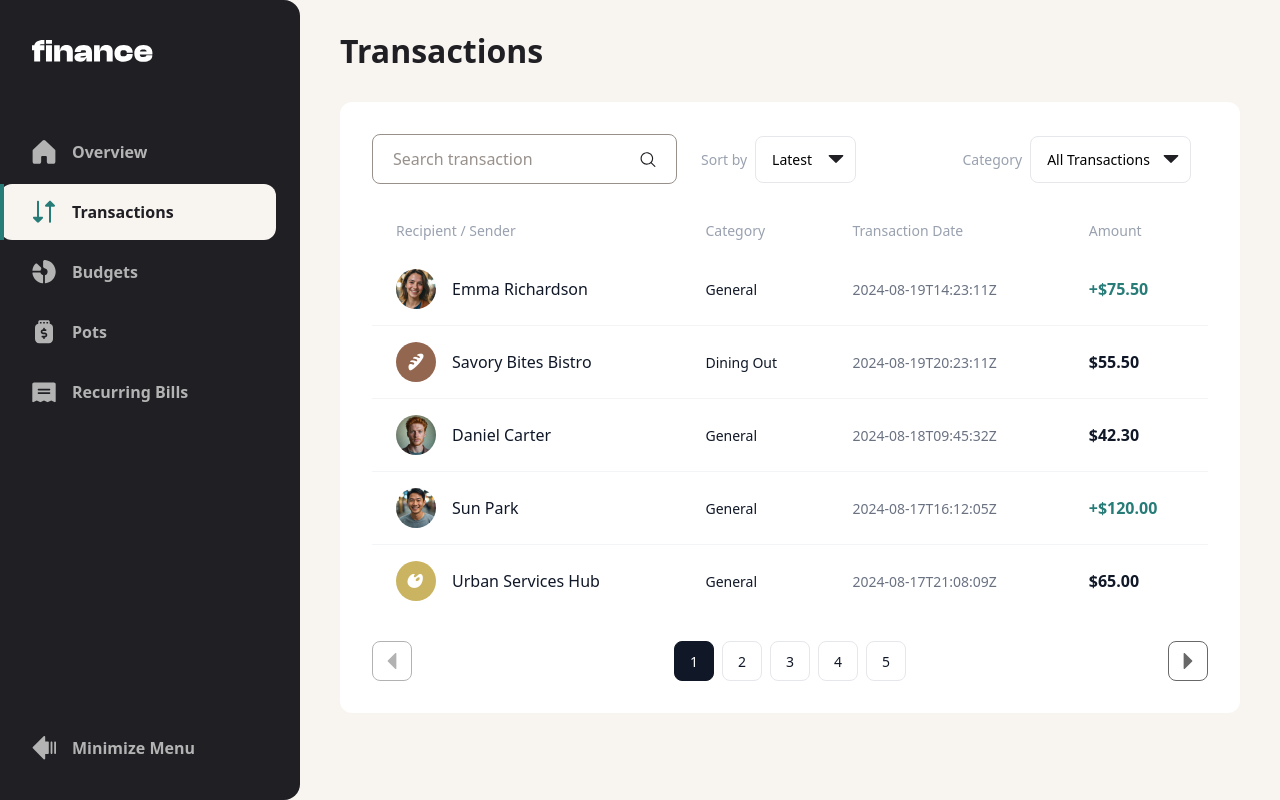
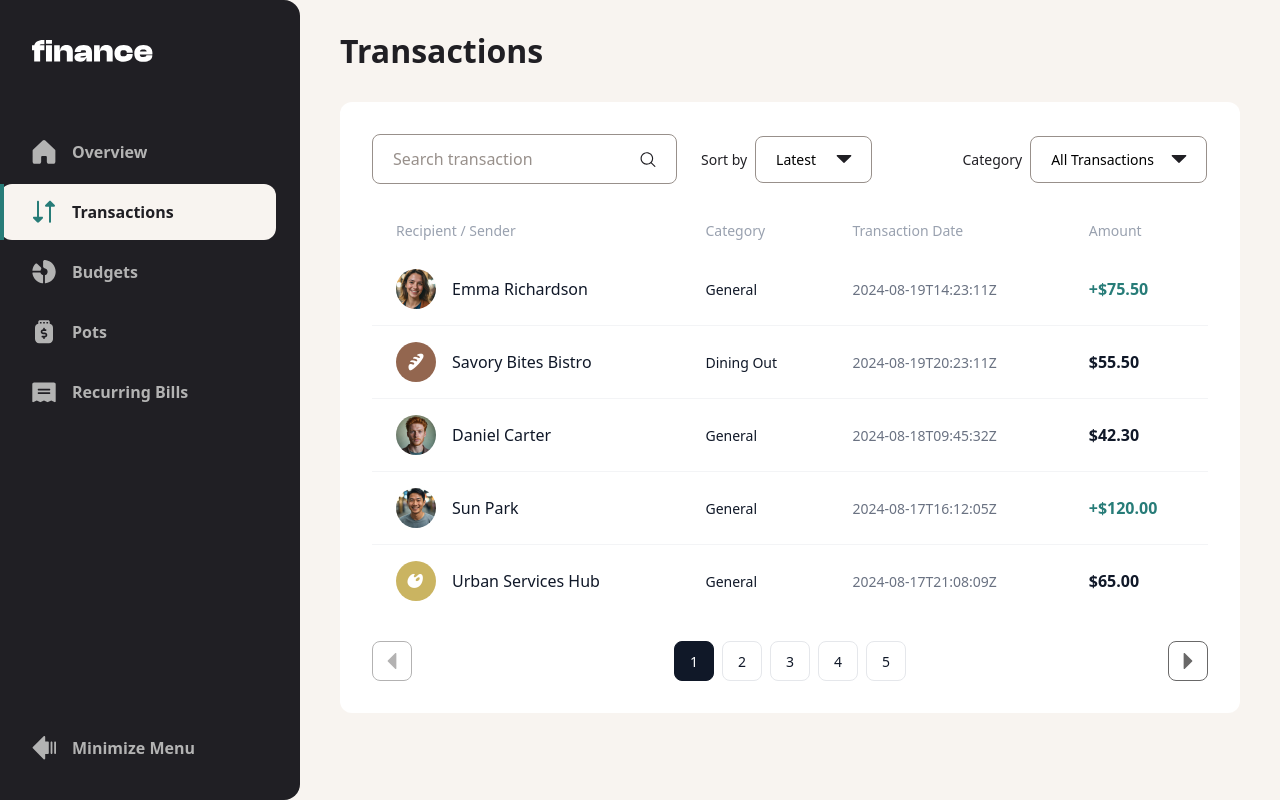
Before and after one commit to tryea/frontend-mentor-personal-finance-app, a Next.js app: page /transactions in a window 1280 px wide. Built offline with nearby package versions, Linux system fonts and the light colour scheme.

Commit message:
style(transactions): update filter and search table styling
- Change text color from gray-400 to grey-900 for better visibility
- Adjust select input padding and border color for consistency
- Align caret icon position with new padding

```diff
--- a/src/modules/transactions/ui/components/FilterAndSearchTable.tsx
+++ b/src/modules/transactions/ui/components/FilterAndSearchTable.tsx
@@ -32,24 +32,26 @@ export const FilterAndSearchTable = () => {
       <div className="hidden items-center gap-4 md:flex md:flex-1">
         {/* Sort By */}
         <div className="flex flex-1 flex-nowrap items-center gap-2">
-          <span className="text-preset-4 text-gray-400">Sort by</span>
+          <span className="text-preset-4 text-grey-900 text-nowrap">
+            Sort by
+          </span>
           <div className="relative">
-            <select className="text-preset-4 appearance-none rounded-lg border border-gray-200 bg-white py-3 pl-4 pr-10">
+            <select className="text-preset-4 appearance-none rounded-lg border border-beige-500 bg-white py-3 pl-5 pr-13">
               <option>Latest</option>
               <option>Oldest</option>
             </select>
             <IconCaretDown
               width={16}
               height={16}
-              className="pointer-events-none absolute right-3 top-1/2 -translate-y-1/2"
+              className="pointer-events-none absolute right-5 top-1/2 -translate-y-1/2"
             />
           </div>
         </div>
         {/* Category */}
         <div className="flex flex-1 items-center gap-2">
-          <span className="text-preset-4 text-gray-400">Category</span>
+          <span className="text-preset-4 text-grey-900">Category</span>
           <div className="relative">
-            <select className="text-preset-4 appearance-none rounded-lg border border-gray-200 bg-white py-3 pl-4 pr-10">
+            <select className="text-preset-4 appearance-none rounded-lg border border-beige-500 bg-white py-3 pl-5 pr-13">
               <option>All Transactions</option>
               <option>Groceries</option>
               <option>Transport</option>
@@ -58,7 +60,7 @@ export const FilterAndSearchTable = () => {
             <IconCaretDown
               width={16}
               height={16}
-              className="pointer-events-none absolute right-3 top-1/2 -translate-y-1/2"
+              className="pointer-events-none absolute right-5 top-1/2 -translate-y-1/2"
             />
           </div>
         </div>
```
